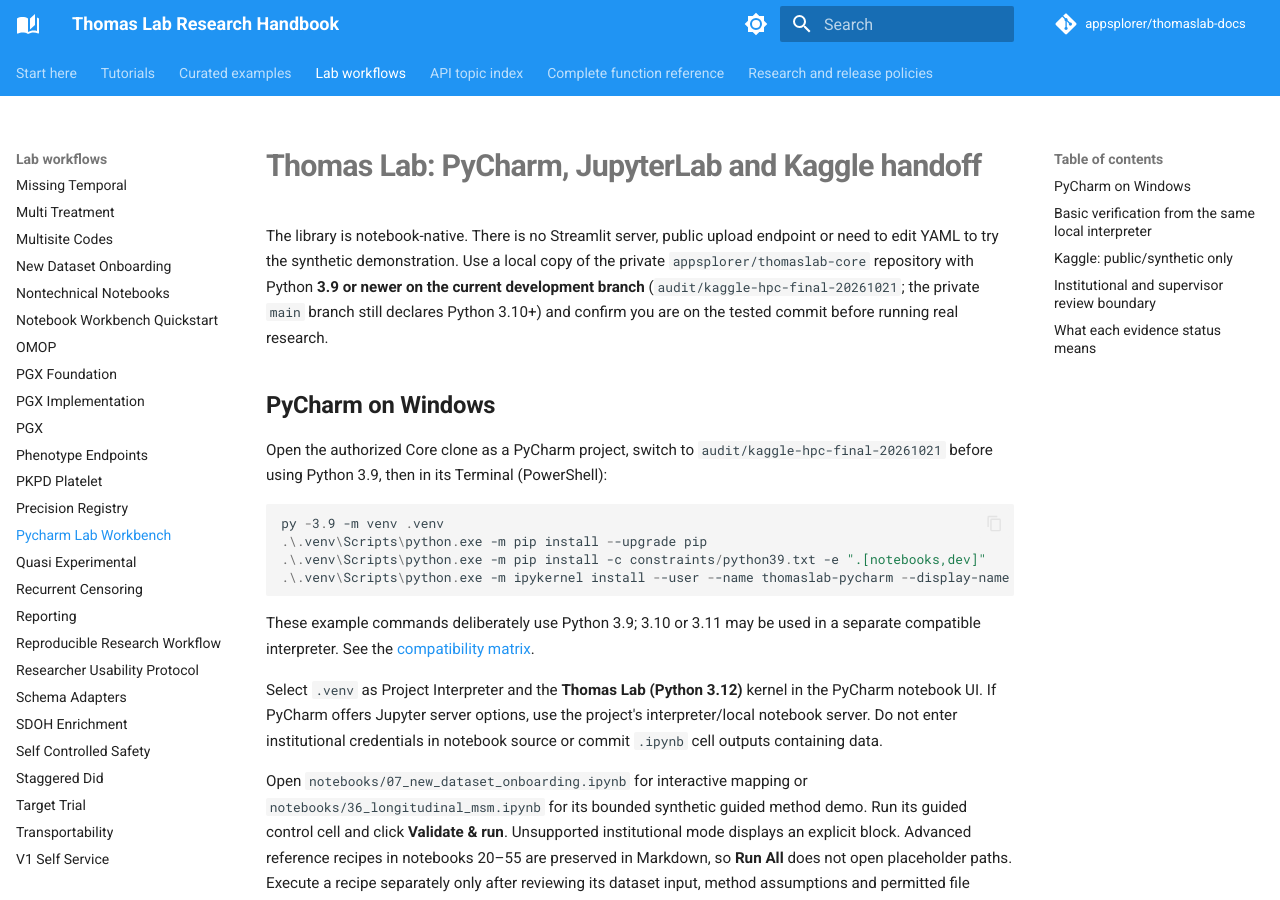
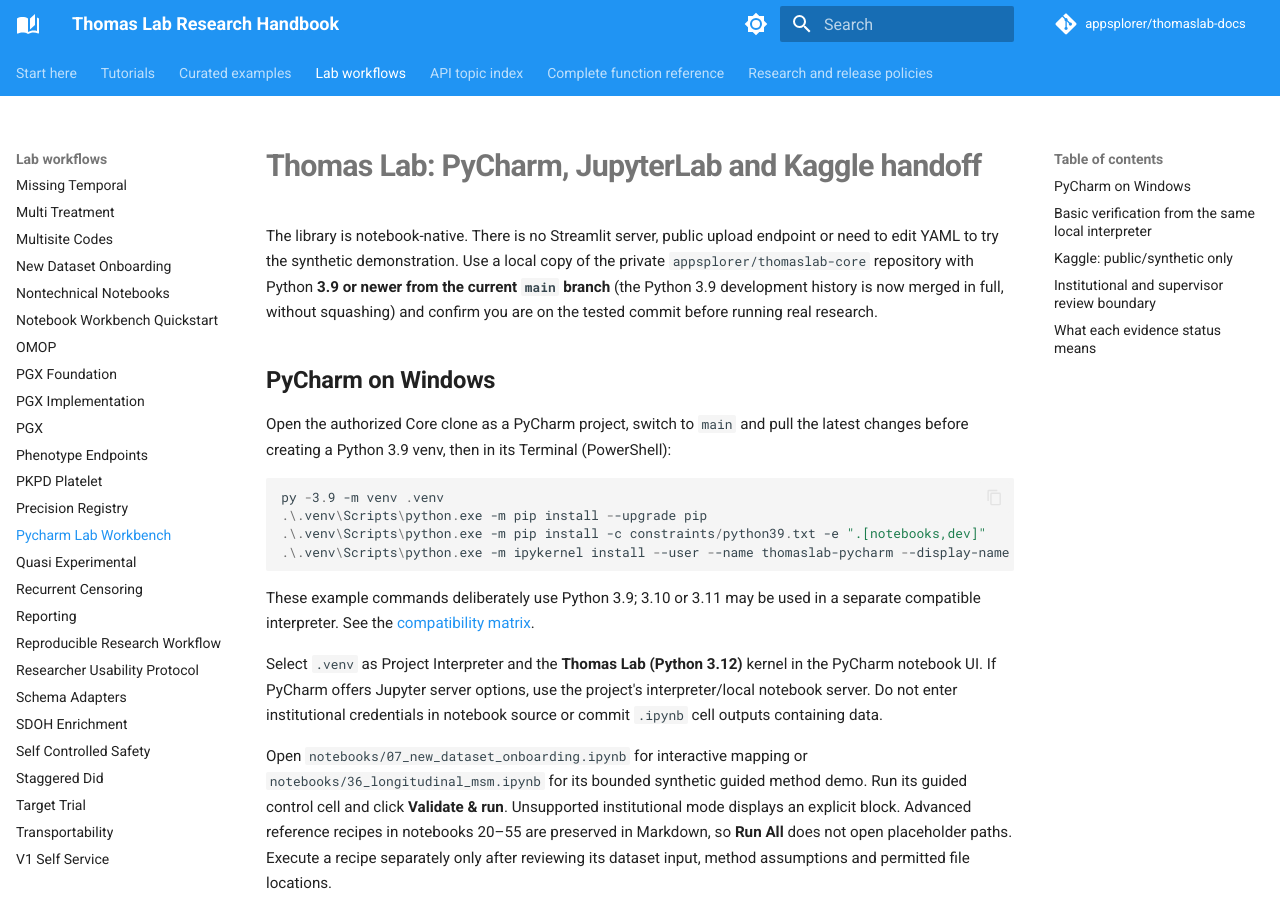
Before and after one commit to appsplorer/thomaslab-docs, an MkDocs documentation site: the page built from docs/guides/pycharm-lab-workbench.md, in a window 1280 px wide and 900 px high. Built offline with MkDocs 1.6.1 and Material for MkDocs 9.7.7, drawn with Linux system fonts in a browser that asks for light colours; comment, search, counter and statistics services are not loaded.

Commit message:
docs: synchronize current main-branch installation and research readiness after history-preserving merge

````diff
--- a/docs/guides/pycharm-lab-workbench.md
+++ b/docs/guides/pycharm-lab-workbench.md
@@ -2,12 +2,12 @@
 
 The library is notebook-native. There is no Streamlit server, public upload
 endpoint or need to edit YAML to try the synthetic demonstration. Use a local
-copy of the private `appsplorer/thomaslab-core` repository with Python **3.9 or newer on the current development branch** (`audit/kaggle-hpc-final-20261021`; the private `main` branch still declares Python 3.10+)
+copy of the private `appsplorer/thomaslab-core` repository with Python **3.9 or newer from the current `main` branch** (the Python 3.9 development history is now merged in full, without squashing)
 and confirm you are on the tested commit before running real research.
 
 ## PyCharm on Windows
 
-Open the authorized Core clone as a PyCharm project, switch to `audit/kaggle-hpc-final-20261021` before using Python 3.9, then in its Terminal (PowerShell):
+Open the authorized Core clone as a PyCharm project, switch to `main` and pull the latest changes before creating a Python 3.9 venv, then in its Terminal (PowerShell):
 
 ```powershell
 py -3.9 -m venv .venv
````
